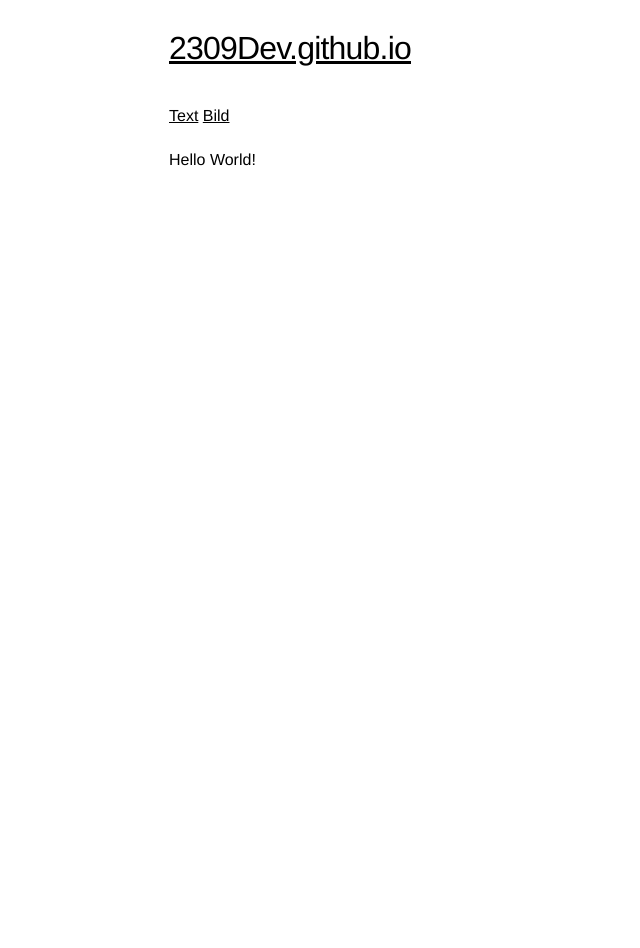
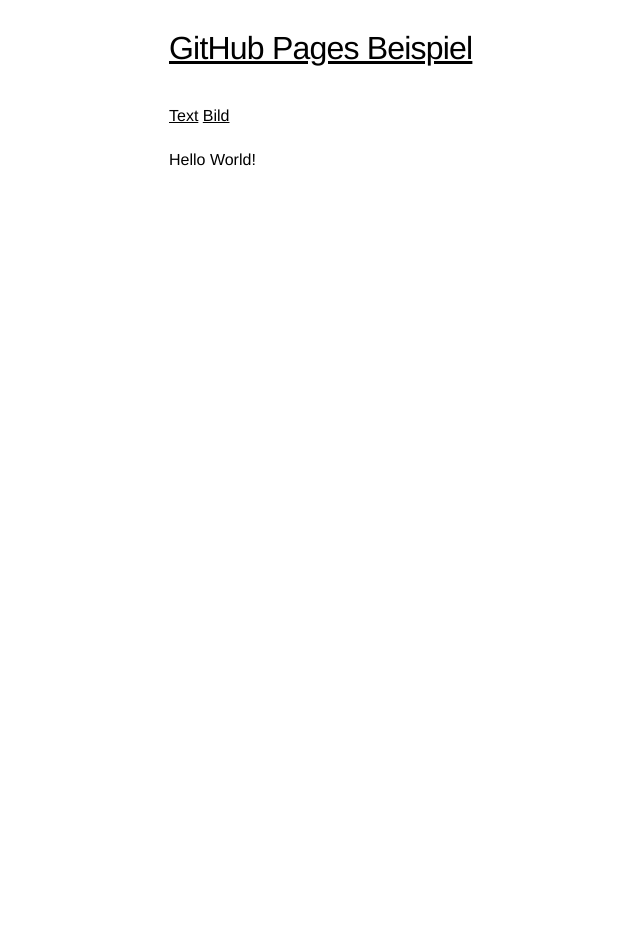
Before and after one commit to 2309Dev/2309Dev.github.io, a Jekyll site: the page built from index.md, in a window 1280 px wide. Shown: the whole page, without its empty margins (9-649 px from the left). Built offline with Jekyll 4.4.1, drawn with Linux system fonts in a browser that asks for light colours; our own code applies the rules of GitHub Pages for plain Markdown files.

Commit message:
Update _config.yml

```diff
--- a/_config.yml
+++ b/_config.yml
@@ -1 +1,4 @@
-theme: jekyll-theme-hacker
+title: GitHub Pages Beispiel
+sass:
+        sass_dir: _sass
+        style: compressed
```
